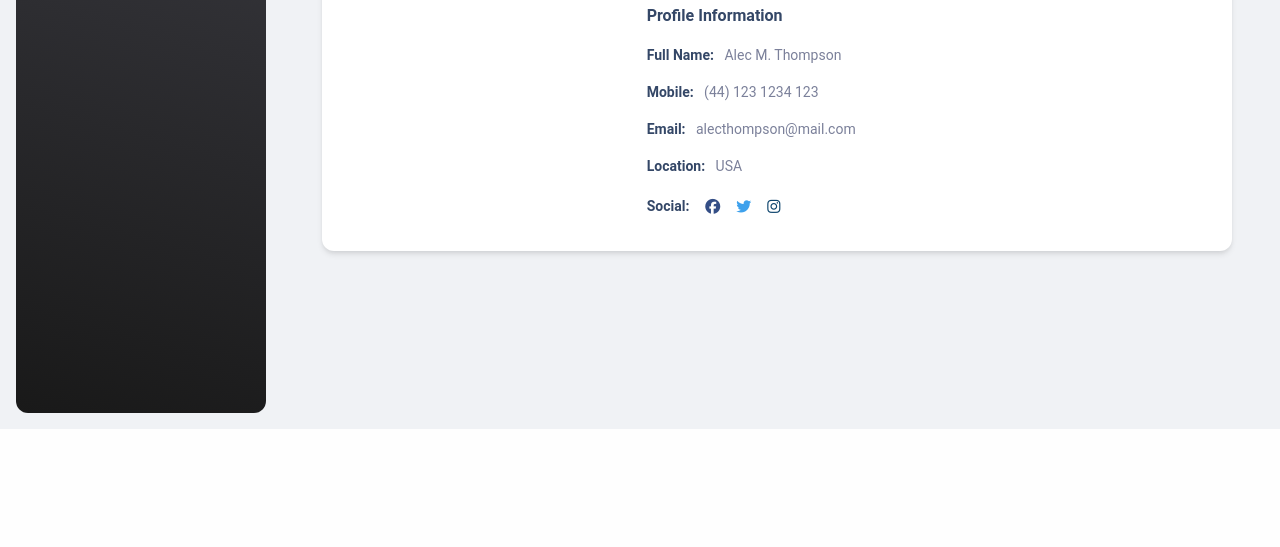
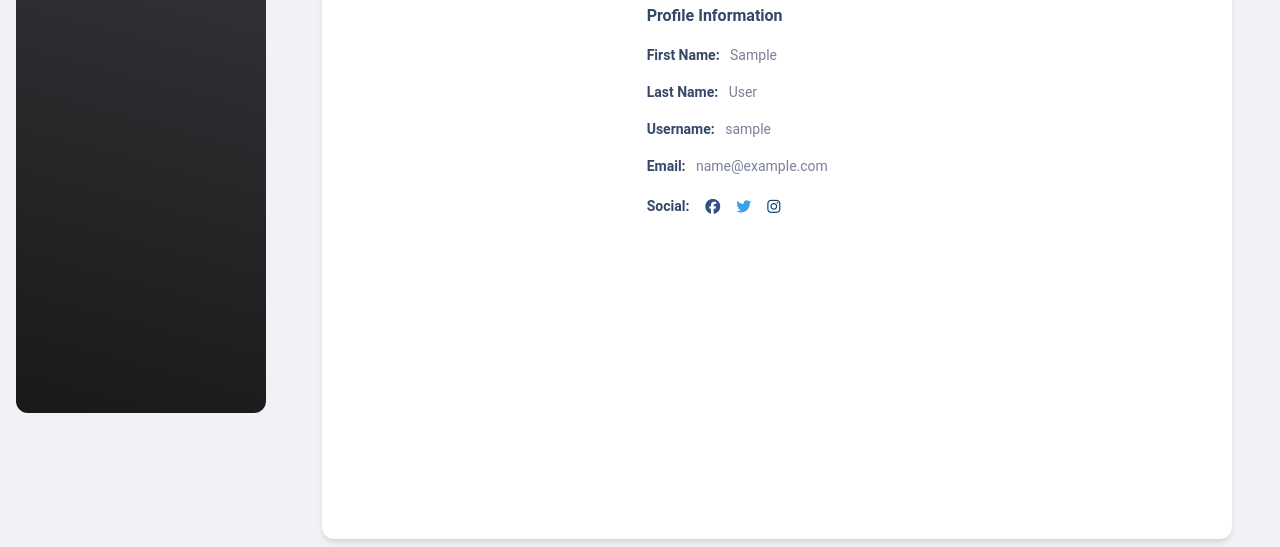
Before and after one commit to VonWilhelmGuiang/contact_sys, a Django app: template user/templates/profile.html in a window 1280 px wide. Shown: the part 371-918 px from the top of the page. Before the commit the page ends 800 px from the top, so only its background shows below. Run offline with Django 4.2, Linux system fonts and the light colour scheme; the template is opened without the code that fills it: values that come from a table or form of the project are taken from there, most other values are stand-ins (such as "Sample title", 1, 10 or a date in 2020); some libraries are stand-ins or nearby versions.

Commit message:
bug fixes

```diff
--- a/user/ajax.py
+++ b/user/ajax.py
@@ -189,7 +189,7 @@ def update_account(request):
                     request.session['user_last_name'] = form.cleaned_data['last_name']
                     request.session['user_username'] = form.cleaned_data['username']
                     request.session['user_email'] = form.cleaned_data['email']
-                    return JsonResponse({'success': True, 'message': 'Account Updated'}, status=201)
+                    return JsonResponse({'success': True, 'message': 'Account Updated except for Password'}, status=201)
                 else:
                     return JsonResponse({'message': 'An error has occured'}, status=400)
         else:
--- /dev/null
+++ b/user/static/css/profile.css
@@ -0,0 +1,3 @@
+#profile-details-container{
+    height: 650px !important;
+}
--- a/user/static/js/profile.js
+++ b/user/static/js/profile.js
@@ -15,20 +15,19 @@ $(document).ready(function(){
     $('#edit-user-form #email').val(EMAIL)
     $('#edit-user-form #first_name').val(FIRST_NAME)
     $('#edit-user-form #last_name').val(LAST_NAME)
-    let password_cleared = false
 
     $(document).on('click','#view-profile-controller',function(){
         if(!$('#view-profile-container').is(':visible')){
-            $("#edit-profile-container").animate({width:'toggle'},350,function(){
-                $("#view-profile-container").animate({width:'toggle'},350)
+            $("#edit-profile-container").slideToggle(function(){
+                $("#view-profile-container").slideToggle()
             });
         }
     })
 
     $(document).on('click','#edit-profile-controller',function(){
         if(!$('#edit-profile-container').is(':visible')){
-            $("#view-profile-container").animate({width:'toggle'},350,function(){
-                $("#edit-profile-container").animate({width:'toggle'},350)
+            $("#view-profile-container").slideToggle(function(){
+                $("#edit-profile-container").slideToggle()
             });
         }
     })
@@ -82,7 +81,19 @@ $(document).ready(function(){
             },
             success:function(response){
                 if(response.success){
+                    toastr.options = {
+                        "positionClass" : "toast-top-center",
+                        "closeButton" : false,
+                        "newestOnTop" : false,
+                        "preventDuplicates" : false,
+                        "timeOut" : "3000",
+                        "progressBar": true
+                    }
+                    toastr.options.onHidden = (
+                        ()=>{window.location.reload() }
+                    )
                     toastr.success(response.message)
+                    toastr.warning('Reloading the page')
                 }else{
                     toastr.error("An error has occured. Please try again")
                 }
--- a/user/templates/profile.html
+++ b/user/templates/profile.html
@@ -6,6 +6,7 @@
     <meta name="viewport" content="width=device-width, initial-scale=1.0">
     <title>Document</title>
     {% include 'includes/css_files.html' %}
+    <link rel="stylesheet" href="{% static 'css/profile.css'%}">
 </head>
 <body class="g-sidenav-show  bg-gray-200">
     {% include 'includes/nav.html' %}
@@ -15,7 +16,7 @@
                 <div class="page-header min-height-300 border-radius-xl mt-4" style="background-image: url('https://images.unsplash.com/photo-1531512073830-ba890ca4eba2?ixid=MnwxMjA3fDB8MHxwaG90by1wYWdlfHx8fGVufDB8fHx8&ixlib=rb-1.2.1&auto=format&fit=crop&w=1920&q=80');">
                   <span class="mask  bg-gradient-primary  opacity-6"></span>
                 </div>
-                <div class="card card-body mx-3 mx-md-4 mt-n6">
+                <div class="card card-body mx-3 mx-md-4 mt-n6" id="profile-details-container">
                     <div class="row gx-4 mb-2">
                         <div class="col-auto">
                           <div class="avatar avatar-xl position-relative">
@@ -25,7 +26,7 @@
                         <div class="col-auto my-auto">
                             <div class="h-100">
                                 <h5 class="mb-1">
-                                    Richard Davis
+                                    {{user_data.first_name}} {{user_data.last_name}}
                                 </h5>
                                 <p class="mb-0 font-weight-normal text-sm">
                                     Account Profile
@@ -64,10 +65,10 @@
                                     </div>
                                     <div class="card-body p-3">
                                         <ul class="list-group">
-                                            <li class="list-group-item border-0 ps-0 pt-0 text-sm"><strong class="text-dark">Full Name:</strong> &nbsp; Alec M. Thompson</li>
-                                            <li class="list-group-item border-0 ps-0 text-sm"><strong class="text-dark">Mobile:</strong> &nbsp; (44) 123 1234 123</li>
-                                            <li class="list-group-item border-0 ps-0 text-sm"><strong class="text-dark">Email:</strong> &nbsp; alecthompson@mail.com</li>
-                                            <li class="list-group-item border-0 ps-0 text-sm"><strong class="text-dark">Location:</strong> &nbsp; USA</li>
+                                            <li class="list-group-item border-0 ps-0 pt-0 text-sm"><strong class="text-dark">First Name:</strong> &nbsp; {{user_data.first_name}}</li>
+                                            <li class="list-group-item border-0 ps-0 text-sm"><strong class="text-dark">Last Name:</strong> &nbsp; {{user_data.last_name}}</li>
+                                            <li class="list-group-item border-0 ps-0 text-sm"><strong class="text-dark">Username:</strong> &nbsp; {{user_data.username}}</li>
+                                            <li class="list-group-item border-0 ps-0 text-sm"><strong class="text-dark">Email:</strong> &nbsp; {{user_data.email}}</li>
                                             <li class="list-group-item border-0 ps-0 pb-0">
                                                 <strong class="text-dark text-sm">Social:</strong> &nbsp;
                                                 <a class="btn btn-facebook btn-simple mb-0 ps-1 pe-2 py-0" href="javascript:;">
```
Also changed, not shown: contact_system.sqlite3.
